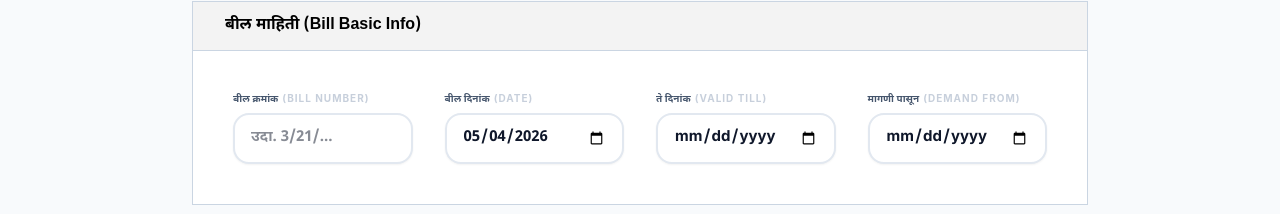
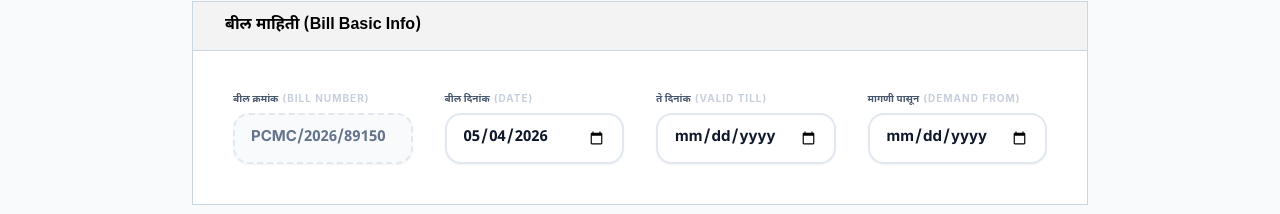
Before and after one commit to NovaDev-Root/PCMC_Digital_Receipt_QR_Verification_System, a React (Vite) app in the folder client/: page /admin/create in a window 1280 px wide. Shown: the part 393-607 px from the top of the page. Built offline with nearby package versions, Linux system fonts and the light colour scheme; no server answers; sample sign-in values are in the browser's storage.

Commit message:
feat: implement auto-generated read-only bill numbers in CreateReceipt form

```diff
--- a/client/src/pages/CreateReceipt.jsx
+++ b/client/src/pages/CreateReceipt.jsx
@@ -14,7 +14,12 @@ const formatDate = (d) => {
   return `${day}/${m}/${y}`;
 };
 
-// Bill number is now manual
+// Auto-generate a random bill number
+const generateBillNumber = () => {
+  const year = new Date().getFullYear();
+  const random = Math.floor(10000 + Math.random() * 90000);
+  return `PCMC/${year}/${random}`;
+};
 
 function FormField({ label, marathi, children, centered }) {
   return (
@@ -33,7 +38,7 @@ export default function CreateReceipt() {
   const navigate       = useNavigate();
 
   const [form, setForm] = useState({
-    billNumber:     '',
+    billNumber:     generateBillNumber(),
     billDate:       today(),
     validTill:      '',
     holderName:     '',
@@ -166,7 +171,7 @@ export default function CreateReceipt() {
 
             <div className="p-10 grid grid-cols-1 md:grid-cols-2 lg:grid-cols-4 gap-8">
               <FormField marathi="बील क्रमांक" label="Bill Number">
-                <input name="billNumber" value={form.billNumber} onChange={handleChange} required placeholder="उदा. 3/21/..." className="form-input font-bold" />
+                <input name="billNumber" value={form.billNumber} readOnly className="form-input font-bold bg-slate-100 text-slate-500 cursor-not-allowed" />
               </FormField>
               <FormField marathi="बील दिनांक" label="Date">
                 <input name="billDate" type="date" value={form.billDate} onChange={handleChange} required className="form-input font-bold" />
```
